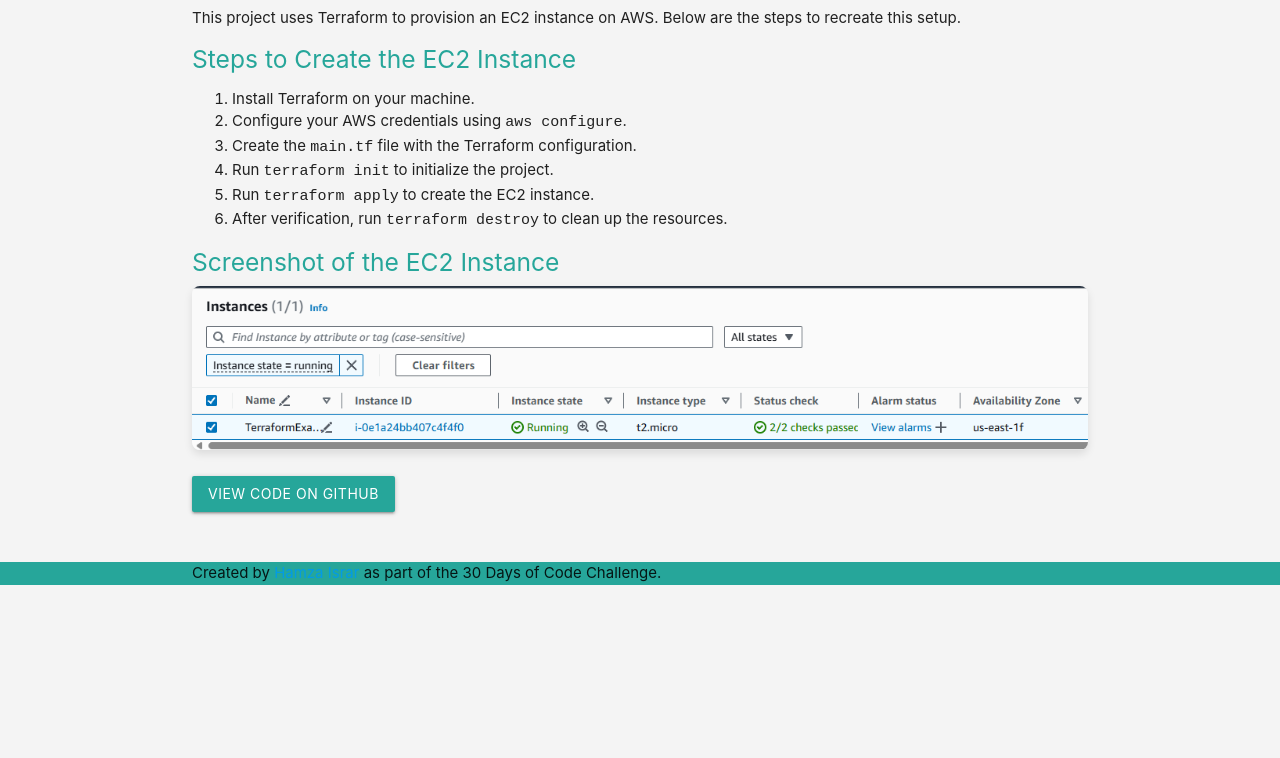
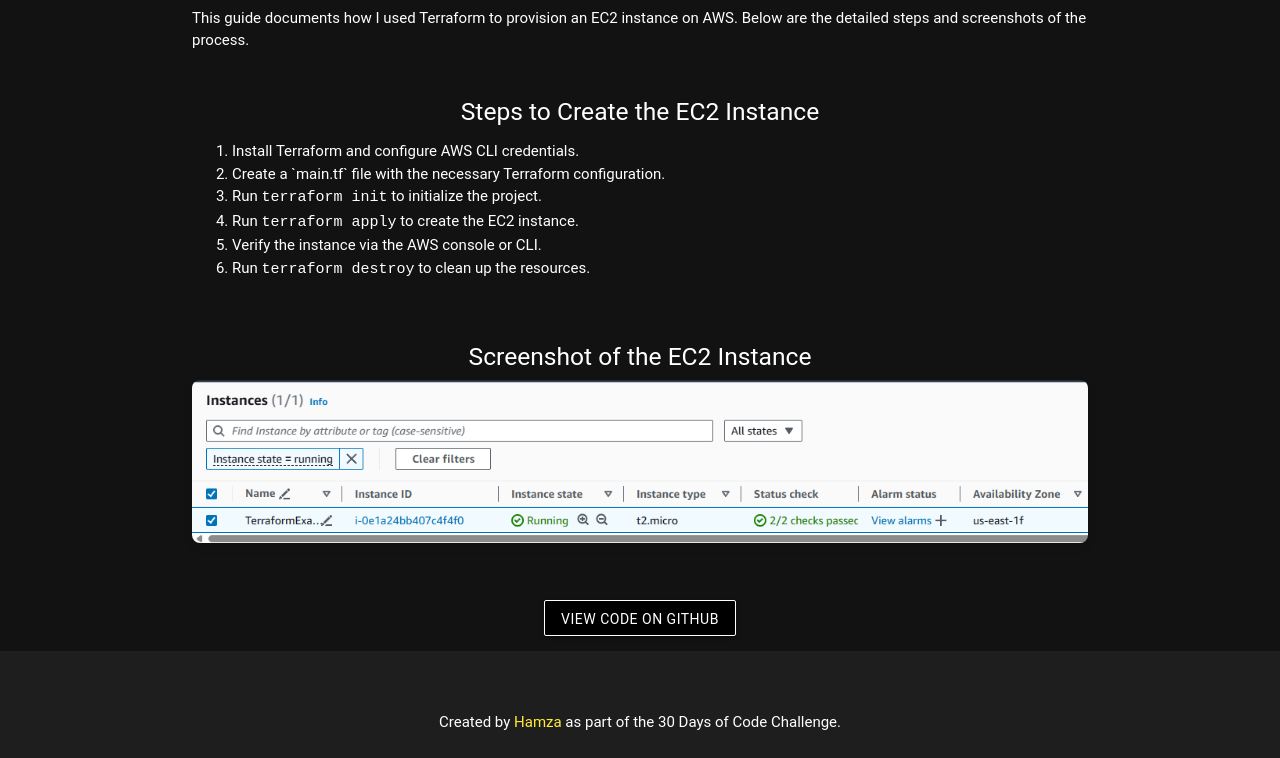
Before and after one commit to hisra015/30DaysOfCode, a plain HTML site: page Day 9 - Terraform/index.html in a window 1280 px wide. Shown: the part 321-1079 px from the top of the page. Before the commit the page ends 921 px from the top, so only its background shows below. Drawn offline with nearby package versions, Linux system fonts and the light colour scheme.

Commit message:
Finalized Day 9

```diff
--- a/Day 9 - Terraform/index.html
+++ b/Day 9 - Terraform/index.html
@@ -4,45 +4,105 @@
     <meta charset="UTF-8">
     <meta name="viewport" content="width=device-width, initial-scale=1.0">
     <title>Terraform EC2 Instance</title>
+    <!-- Minimal CSS styling with black theme -->
     <link href="https://cdnjs.cloudflare.com/ajax/libs/materialize/1.0.0/css/materialize.min.css" rel="stylesheet">
     <style>
-        body { background-color: #f4f4f4; }
-        .container { margin-top: 50px; }
-        h1, h5 { color: #26a69a; }
-        img { max-width: 100%; height: auto; border-radius: 8px; box-shadow: 0 4px 8px rgba(0, 0, 0, 0.1); margin-bottom: 20px; }
+        body {
+            background-color: #121212;
+            color: #ffffff;
+            font-family: 'Roboto', sans-serif;
+        }
+        .container {
+            margin-top: 50px;
+        }
+        h1, h5 {
+            color: #ffffff;
+            text-align: center;
+        }
+        .img-container {
+            text-align: center;
+        }
+        .img-container img {
+            max-width: 100%;
+            height: auto;
+            border-radius: 8px;
+            box-shadow: 0 4px 8px rgba(0, 0, 0, 0.1);
+            margin-bottom: 20px;
+        }
+        nav {
+            background-color: #000000;
+        }
+        footer {
+            background-color: #1e1e1e;
+            color: #ffffff;
+            padding: 10px 0;
+            text-align: center;
+        }
+        footer a {
+            color: #ffeb3b;
+            text-decoration: none;
+        }
+        footer a:hover {
+            text-decoration: underline;
+        }
+        a.btn {
+            background-color: #000000;
+            border: 1px solid #ffffff;
+            color: #ffffff;
+        }
+        a.btn:hover {
+            background-color: #ffffff;
+            color: #000000;
+        }
     </style>
 </head>
 <body>
-    <nav class="nav-wrapper teal lighten-1">
+
+    <!-- Navbar -->
+    <nav>
         <div class="container">
             <a href="#" class="brand-logo">Terraform EC2 Instance</a>
         </div>
     </nav>
 
+    <!-- Main Content -->
     <div class="container">
         <h1>Provisioning an AWS EC2 Instance with Terraform</h1>
-        <p>This project uses Terraform to provision an EC2 instance on AWS. Below are the steps to recreate this setup.</p>
+        <p>This guide documents how I used Terraform to provision an EC2 instance on AWS. Below are the detailed steps and screenshots of the process.</p>
 
-        <h5>Steps to Create the EC2 Instance</h5>
-        <ol>
-            <li>Install Terraform on your machine.</li>
-            <li>Configure your AWS credentials using <code>aws configure</code>.</li>
-            <li>Create the <code>main.tf</code> file with the Terraform configuration.</li>
-            <li>Run <code>terraform init</code> to initialize the project.</li>
-            <li>Run <code>terraform apply</code> to create the EC2 instance.</li>
-            <li>After verification, run <code>terraform destroy</code> to clean up the resources.</li>
-        </ol>
+        <!-- Instructions Section -->
+        <div class="section">
+            <h5>Steps to Create the EC2 Instance</h5>
+            <ol>
+                <li>Install Terraform and configure AWS CLI credentials.</li>
+                <li>Create a `main.tf` file with the necessary Terraform configuration.</li>
+                <li>Run <code>terraform init</code> to initialize the project.</li>
+                <li>Run <code>terraform apply</code> to create the EC2 instance.</li>
+                <li>Verify the instance via the AWS console or CLI.</li>
+                <li>Run <code>terraform destroy</code> to clean up the resources.</li>
+            </ol>
+        </div>
 
-        <h5>Screenshot of the EC2 Instance</h5>
-        <img src="screenshot.png" alt="EC2 instance screenshot">
+        <!-- Screenshot Section -->
+        <div class="section">
+            <h5>Screenshot of the EC2 Instance</h5>
+            <div class="img-container">
+                <img src="screenshot.png" alt="Screenshot of the EC2 instance">
+            </div>
+        </div>
 
-        <a href="https://github.com/yourusername/terraform-ec2" class="waves-effect waves-light btn teal lighten-1">View Code on GitHub</a>
+        <!-- GitHub Link -->
+        <div class="section center-align">
+            <a href="https://github.com/hisra015/30DaysOfCode/tree/main/Day%209%20-%20Terraform" class="btn">View Code on GitHub</a>
+        </div>
     </div>
 
-    <footer class="teal lighten-1">
+    <!-- Footer -->
+    <footer>
         <div class="container">
-            <p>Created by <a href="https://github.com/hisra015" target="_blank">Hamza Israr</a> as part of the 30 Days of Code Challenge.</p>
+            <p>Created by <a href="https://github.com/hisra015" target="_blank">Hamza</a> as part of the 30 Days of Code Challenge.</p>
         </div>
     </footer>
+
 </body>
 </html>
```
Also changed, not shown: index.html (+1 -0 lines).
